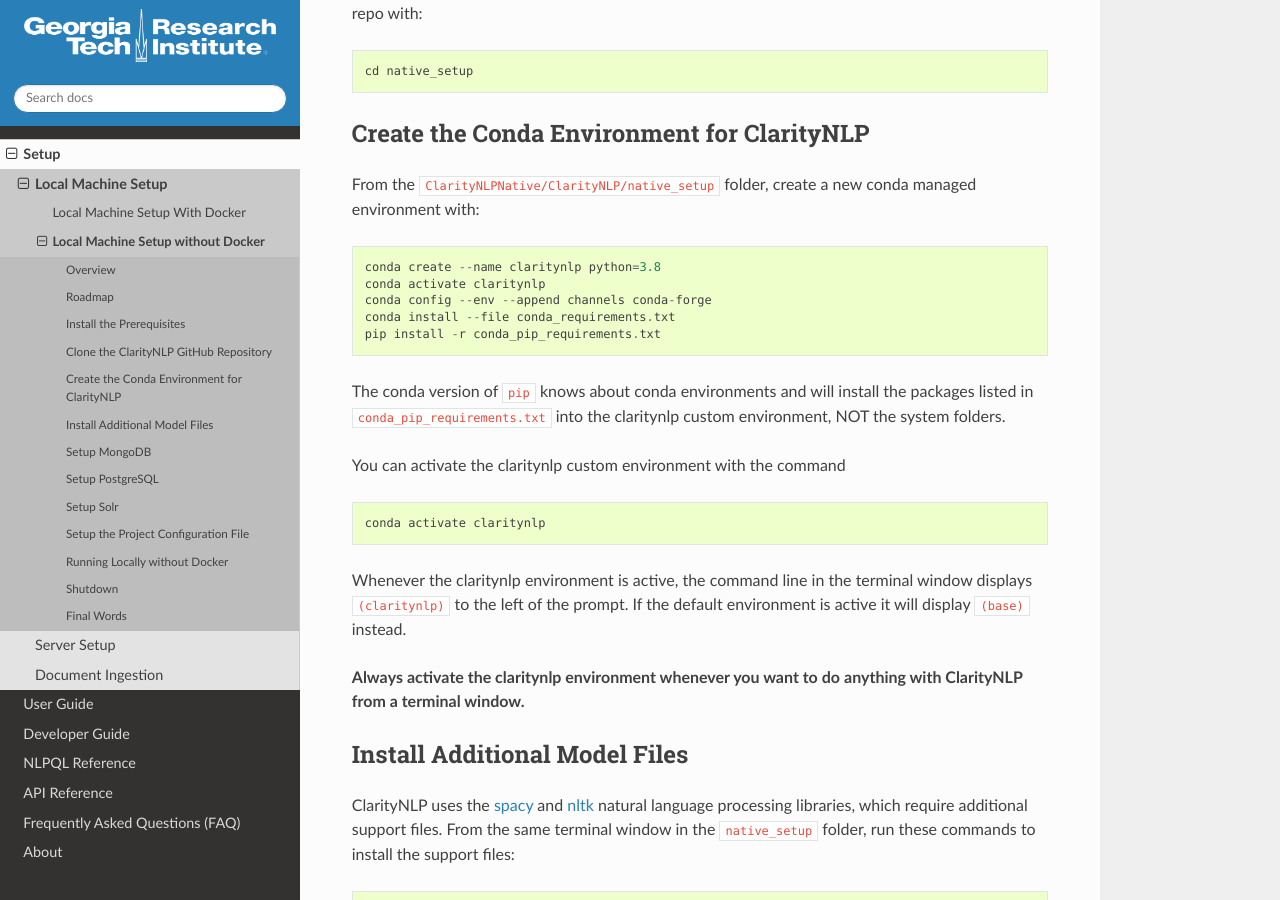
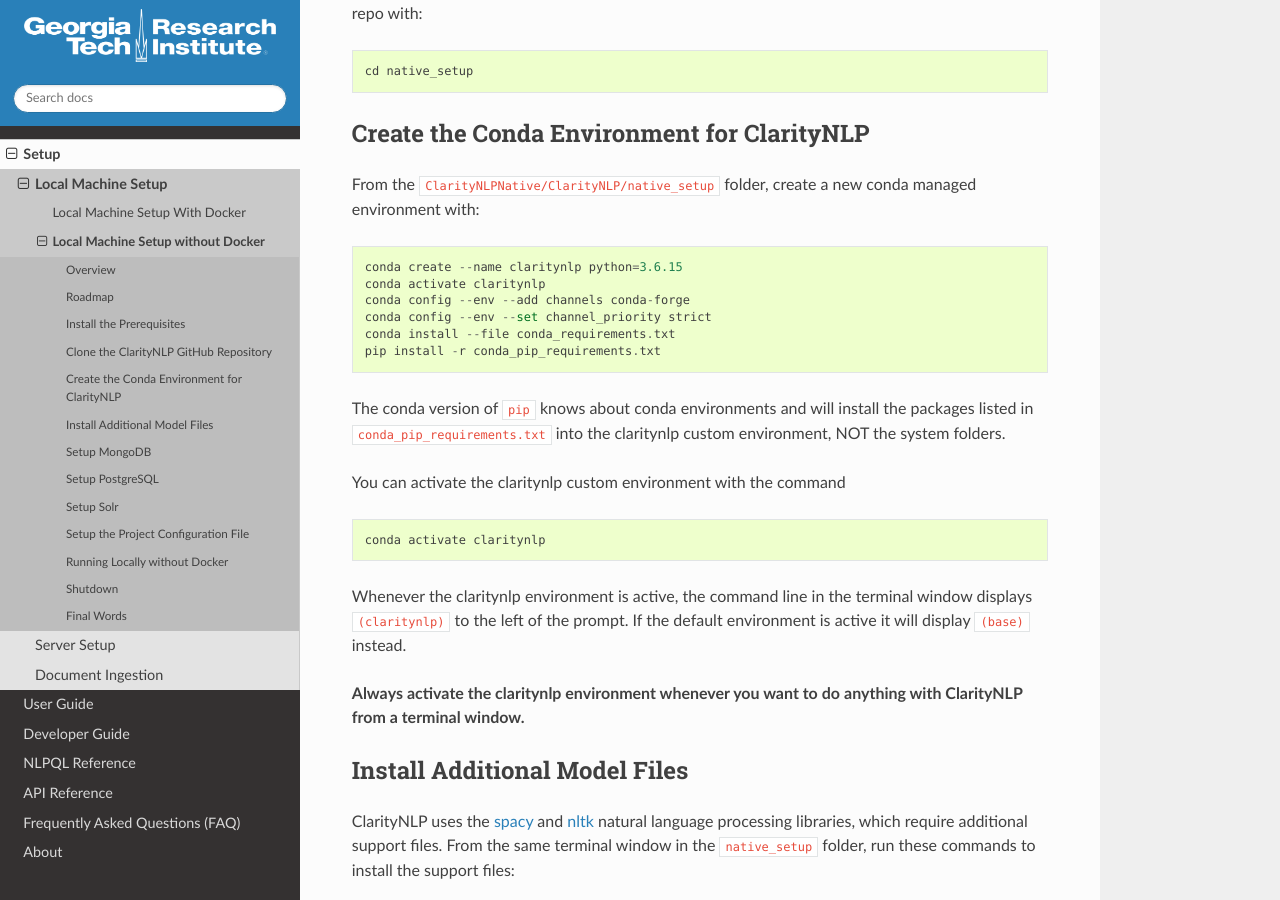
Before and after one commit to ClarityNLP/ClarityNLP, a Sphinx documentation site: the page built from docs/setup/local-no-docker.rst, in a window 1280 px wide and 900 px high, scrolled down 3811 px. Built offline with Sphinx 7.4.7 and the Read the Docs theme 2.0.0, drawn with Linux system fonts in a browser that asks for light colours.

Commit message:
reworked conda package versions to fix build problems

```diff
--- a/docs/setup/local-no-docker.rst
+++ b/docs/setup/local-no-docker.rst
@@ -190,9 +190,10 @@
 From the ``ClarityNLPNative/ClarityNLP/native_setup`` folder, create a
 new conda managed environment with:
 ::
-   conda create --name claritynlp python=3.8
+   conda create --name claritynlp python=3.6.15
    conda activate claritynlp
-   conda config --env --append channels conda-forge
+   conda config --env --add channels conda-forge
+   conda config --env --set channel_priority strict
    conda install --file conda_requirements.txt
    pip install -r conda_pip_requirements.txt
 
```
Also changed, not shown: 6 other files.
